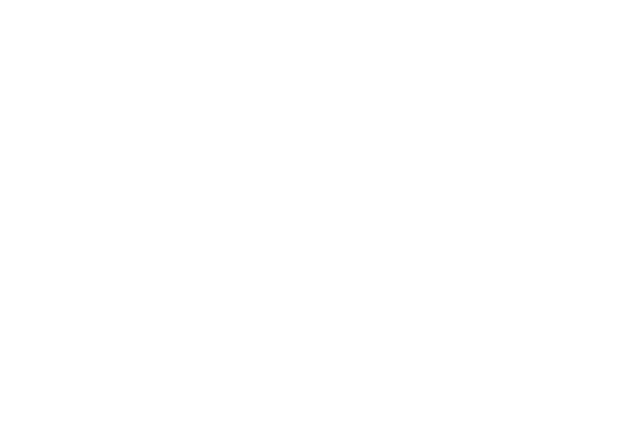
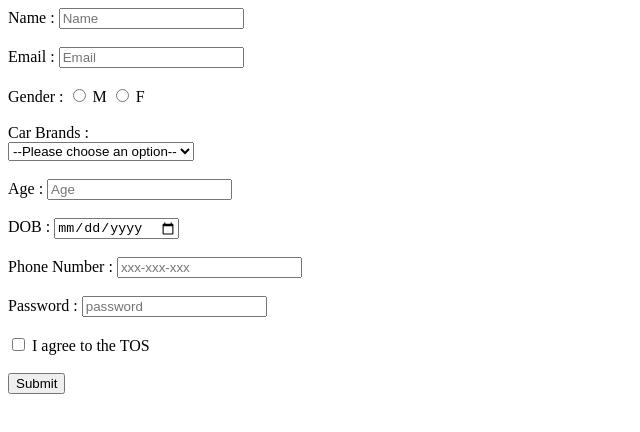
Before and after one commit to acciojob/signup-form-car-rohitlkr7, a website: page main.html in a window 1280 px wide. Shown: the whole page, without its empty margins (0-640 px from the left). Drawn offline with Linux system fonts and the light colour scheme.

Commit message:
created a submission

```diff
--- a/main.html
+++ b/main.html
@@ -8,6 +8,59 @@
 
 <body>
 	<!-- the entire body must be written by student -->
+	<form method="post">
+		<lable>Name : </lable>
+		<input type="text" required="yes" id="name" placeholder="Name" alt="name">
+		<br>
+		<br>
+
+		<lable>Email :</lable>
+		<input type="text" required="yes" id="email" placeholder="Email">
+		<br>
+		<br>
+
+		<label>Gender : </label>
+		<input type="Radio" required="yes" id="gender_m" >
+		<lable for="gender_m">M</lable>
+
+		<input type="Radio" required="yes" id="gender_f">
+		<lable for="gender_f">F</lable>
+        <br>
+		<br>
+
+		<label for="cars">Car Brands : </label> <br>
+
+		<select id="cars" name="cars" required="yes">
+		    <option value="">--Please choose an option--</option>
+		    <option value="bmw">BMW</option>
+		    <option value="audi">Audi</option>
+		    <option value="toyota">Toyota</option>
+		</select>
+		<br><br>
+		<lable>Age : </lable>
+		<input type="number" required="yes" id="age" placeholder="Age">
+		<br><br>
+
+		<lable>DOB :</lable>
+		<input type="date" required="yes" id="dob">
+		<br><br>
+
+		<lable>Phone Number :</lable>
+		<input type="Tel" required="No" id="tel" placeholder="xxx-xxx-xxx">
+        <br><br>
+
+		<lable>Password : </lable>
+		<input type="password" required="yes" id="password" placeholder="password">
+		<br><br>
+
+		<input type="checkbox" id="tos" name="tos" value="accepted">
+        <label for="tos">I agree to the TOS</label>
+		<br><br>
+		<input type="submit">
+
+
+
+	</form>
     <script type="text/javascript" src="./script.js">
 </script>
 
```
